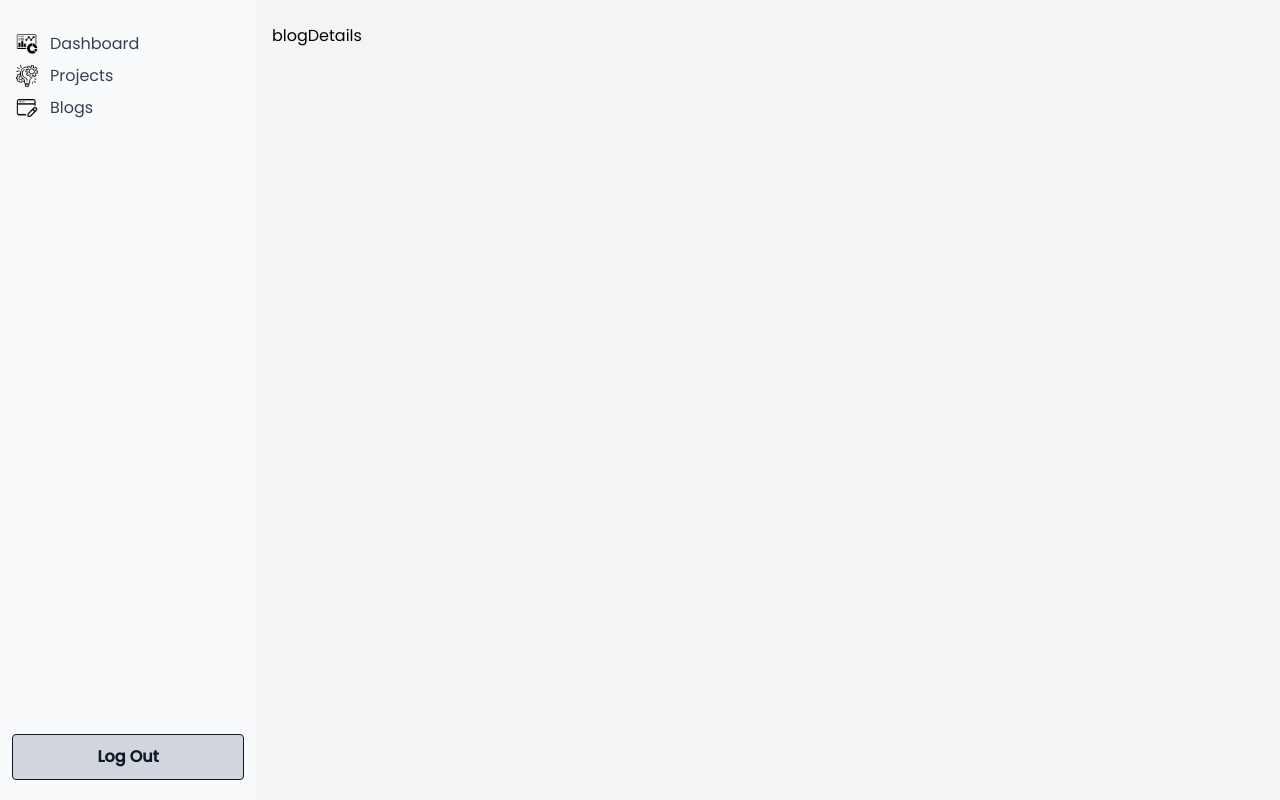
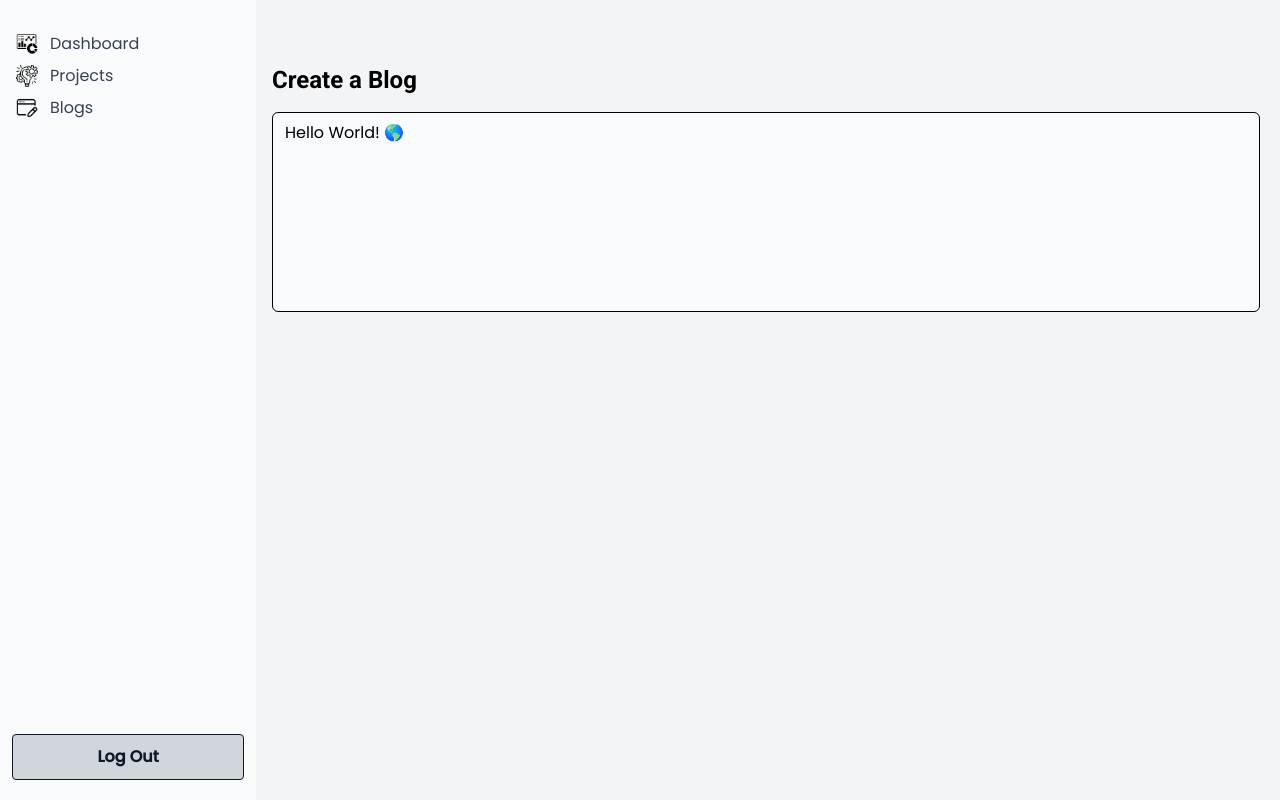
Before and after one commit to codeWith-Repon/Portfolio-frontend, a Next.js app: page /dashboard/blogs/create-blog in a window 1280 px wide. Built offline with nearby package versions, Linux system fonts and the light colour scheme; a web font is replaced by a local one.

Commit message:
basic editor setup

```diff
--- a/package.json
+++ b/package.json
@@ -9,6 +9,10 @@
     "lint": "eslint"
   },
   "dependencies": {
+    "@tiptap/extension-placeholder": "^3.6.3",
+    "@tiptap/pm": "^3.6.2",
+    "@tiptap/react": "^3.6.2",
+    "@tiptap/starter-kit": "^3.6.2",
     "lucide-react": "^0.544.0",
     "next": "15.5.4",
     "react": "19.1.0",
--- /dev/null
+++ b/src/app/(admin)/dashboard/blogs/create-blog/page.tsx
@@ -0,0 +1,13 @@
+import RichTextEditor from '@/components/ritch-text-editor';
+import React from 'react';
+
+const CreateBlog = () => {
+  return (
+    <main className='max-w-7xl mx-auto mt-10'>
+      <h1 className='text-2xl font-bold mb-4'>Create a Blog</h1>
+      <RichTextEditor />
+    </main>
+  );
+};
+
+export default CreateBlog;
--- a/src/app/(admin)/dashboard/blogs/page.tsx
+++ b/src/app/(admin)/dashboard/blogs/page.tsx
@@ -1,4 +1,5 @@
 import BlogCard from '@/components/Public/BlogCard';
+import Link from 'next/link';
 import React from 'react';
 
 const blogs = [
@@ -339,7 +340,7 @@ const Blogs = () => {
         <h1 className='text-3xl font-bold'>All Blogs</h1>
         <div className=''>
           <button className='px-4 py-2 bg-blue-500 text-white rounded hover:bg-blue-600 cursor-pointer'>
-            Add New Blog
+            <Link href={'/dashboard/blogs/create-blog'}>Add New Blog</Link>
           </button>
         </div>
       </div>
--- /dev/null
+++ b/src/components/ritch-text-editor/index.tsx
@@ -0,0 +1,21 @@
+'use client';
+
+import { useEditor, EditorContent } from '@tiptap/react';
+import StarterKit from '@tiptap/starter-kit';
+
+const RichTextEditor = () => {
+  const editor = useEditor({
+    extensions: [StarterKit],
+    content: '<p>Hello World! 🌎️</p>',
+    immediatelyRender: false,
+    editorProps: {
+      attributes: {
+        class: 'min-h-[200px] border rounded-md bg-gray-50 py-2 px-3',
+      },
+    },
+  });
+
+  return <EditorContent editor={editor} />;
+};
+
+export default RichTextEditor;
```
Also changed, not shown: 1 other file (tests, documents, lock files or other folders).
